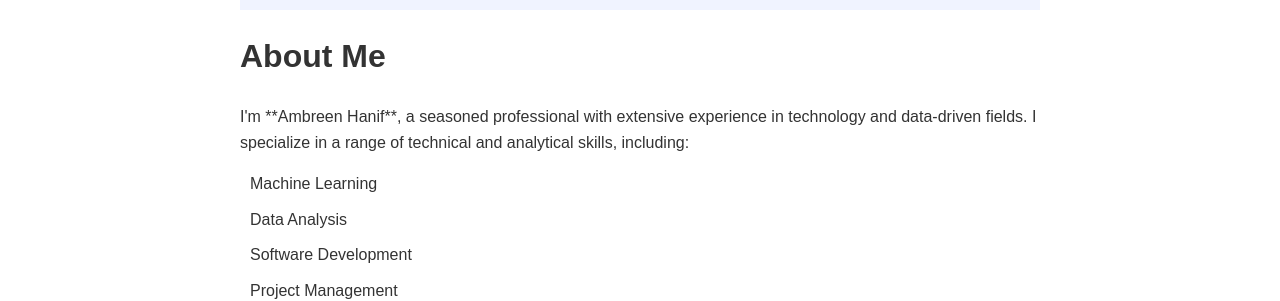
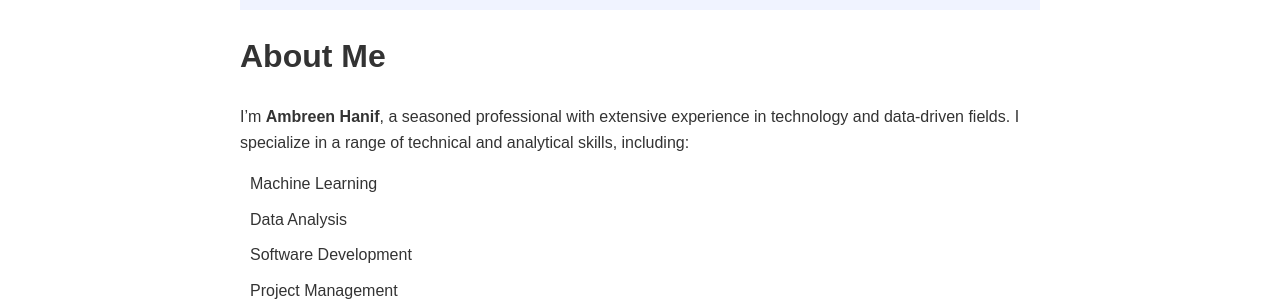
Before and after one commit to umberH/umberH.github.io, a Jekyll site: the page built from index.markdown, in a window 1280 px wide and 900 px high. Shown: the part 370-671 px from the top of the window. Built offline with Jekyll 4.4.1, drawn with Linux system fonts in a browser that asks for light colours.

Commit message:
Update index.markdown

```diff
--- a/index.markdown
+++ b/index.markdown
@@ -23,7 +23,11 @@ author: Ambreen Hanif
 
 # About Me
 <div id="about">
+  {% capture about_content %}
   {% include section/about.markdown %}
+  {% endcapture %}
+  {{ about_content | markdownify }}
+
 </div>
 
 ## My Educational Background
```
